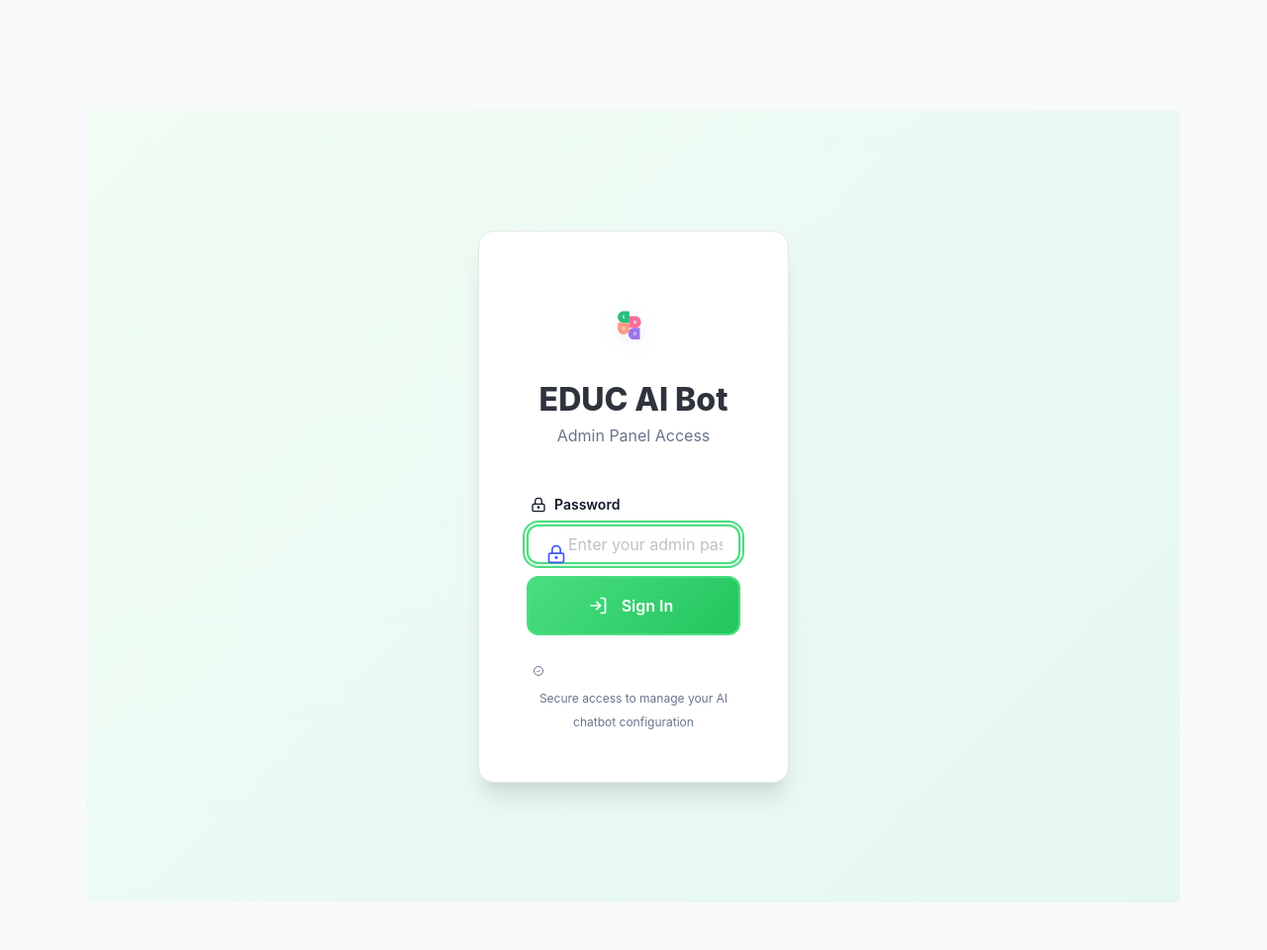
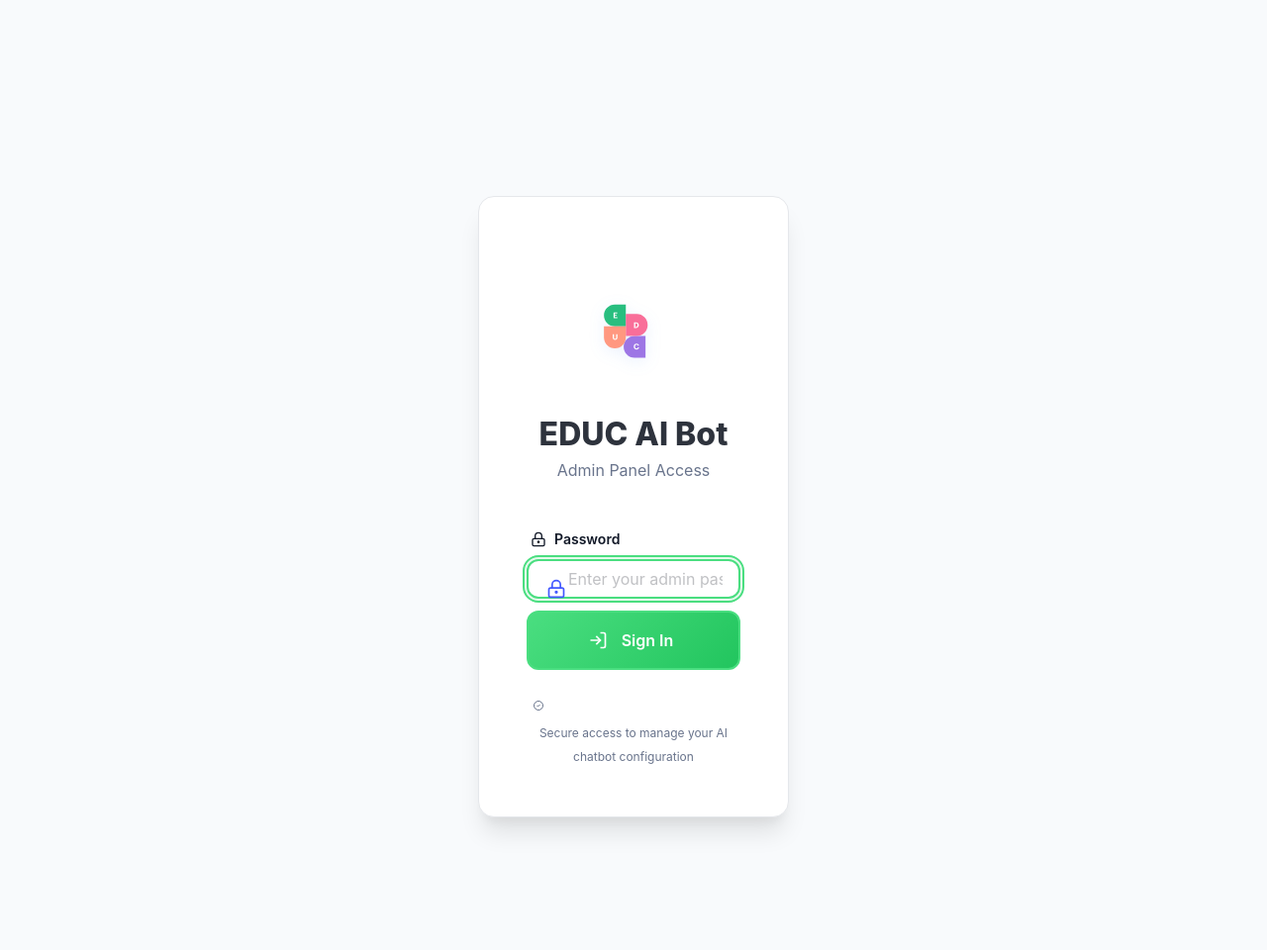
Before and after one commit to EDUCAlliance/EDUC-AI-Chatbot, a PHP site: template admin/templates/login.twig in a window 1280 px wide. Shown: the whole page at 99% size. Run offline with PHP 8.4, Linux system fonts and the light colour scheme; the template is opened without the code that fills it, so the values that code supplies are empty; some libraries are stand-ins or nearby versions.

Commit message:
Update login.twig

```diff
--- a/admin/templates/login.twig
+++ b/admin/templates/login.twig
@@ -11,7 +11,7 @@
                         <div class="login-box">
                             <div class="has-text-centered mb-6">
                                 <div class="login-icon mb-4">
-                                    <svg width="80" height="80" viewBox="0 0 400 400" xmlns="http://www.w3.org/2000/svg">
+                                    <svg width="150" height="150" viewBox="0 0 400 400" xmlns="http://www.w3.org/2000/svg">
                                         <g transform="scale(0.8) translate(20, 80)">
                                             <path d="M167.33 122.56c-20.32,0 -36.8,16.47 -36.8,36.79 0,20.32 16.48,36.8 36.8,36.8l36.79 0 0 -73.59 -36.79 0z" fill="#28be7f"/>
                                             <path d="M233.69 228.1c-20.33,0 -36.8,16.47 -36.8,36.79 0,20.32 16.47,36.79 36.8,36.79l36.79 0 0 -73.58 -36.79 0z" fill="#9d76e5"/>
@@ -92,10 +92,6 @@
     </div>
 
     <style>
-        .hero {
-            background: linear-gradient(135deg, #f0fdf4, #e6f7f2);
-        }
-
         .login-box {
             background: white;
             padding: var(--spacing-2xl);
```
